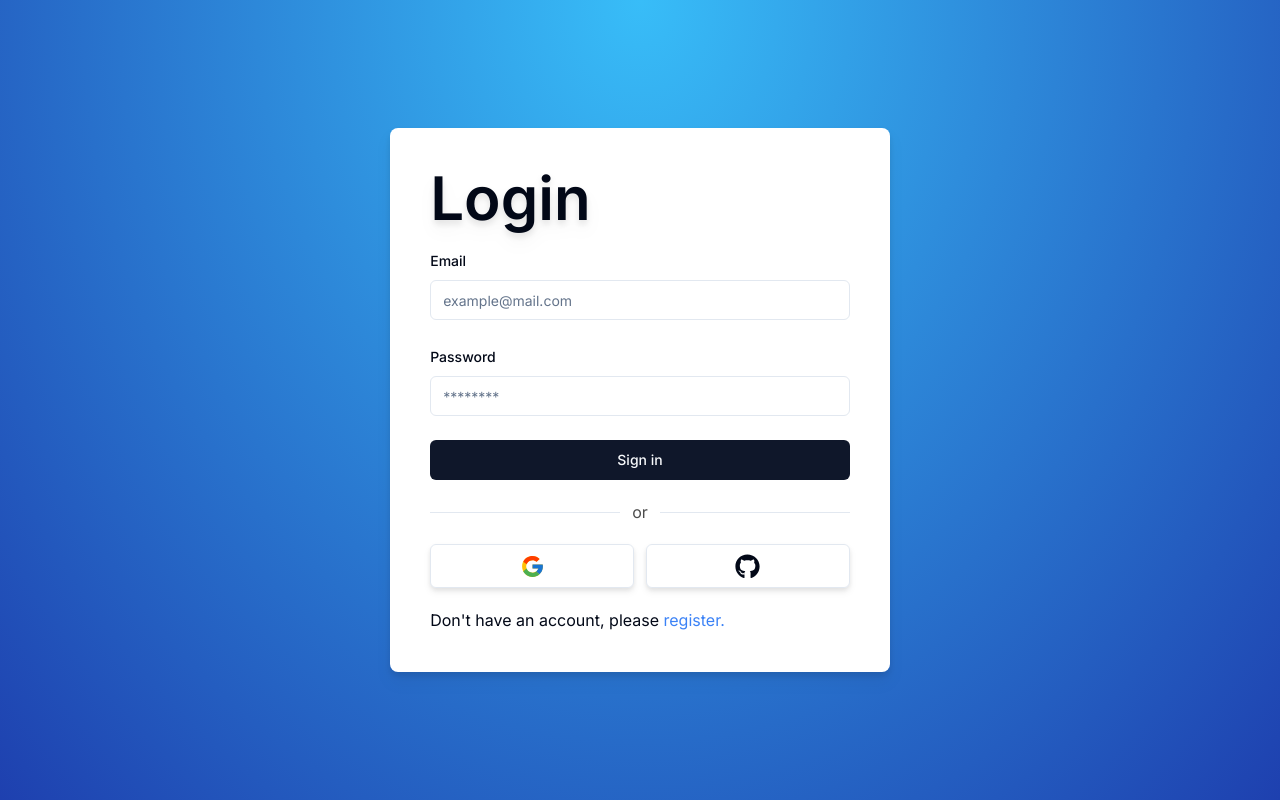
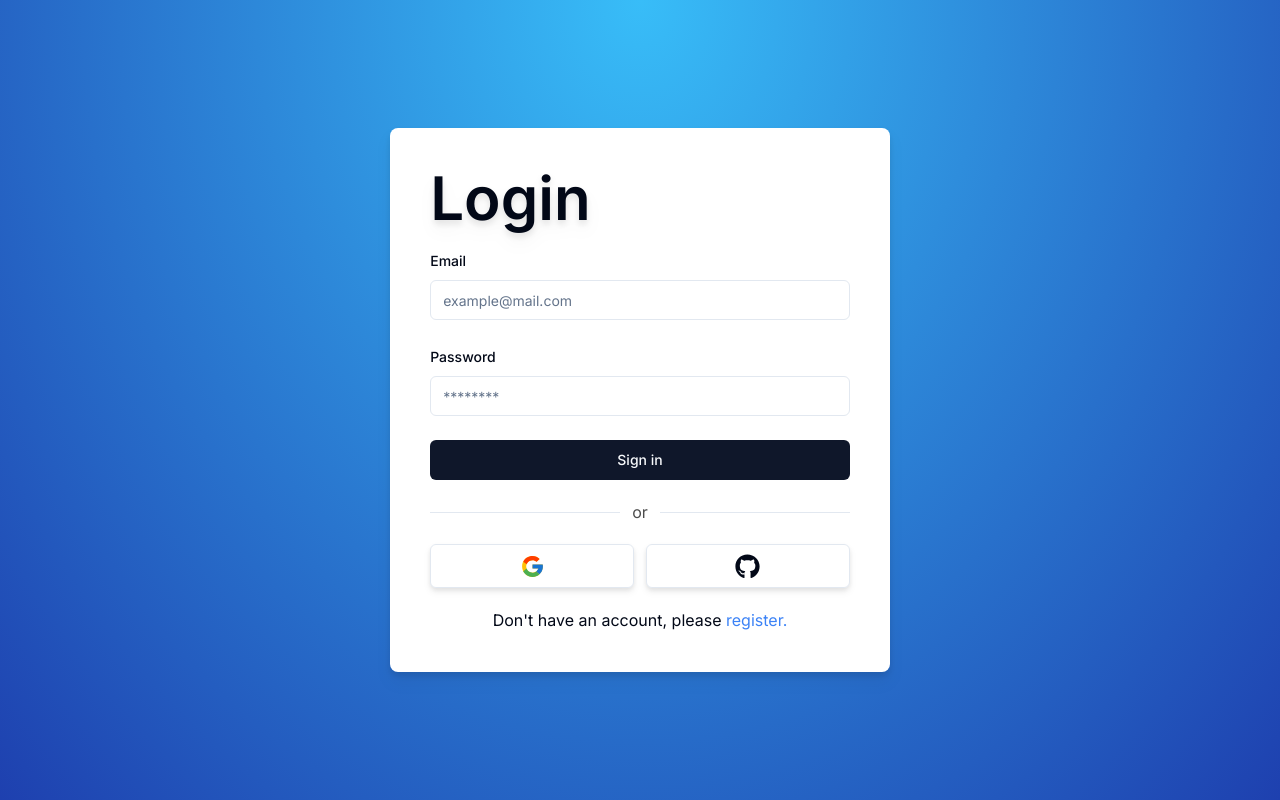
Before and after one commit to abhijayrajvansh/backend-library, a Next.js app in the folder next-auth/: page /login in a window 1280 px wide. Built offline with nearby package versions, Linux system fonts and the light colour scheme.

Commit message:
fix: login page ui

```diff
--- a/next-auth/components/Login.tsx
+++ b/next-auth/components/Login.tsx
@@ -42,7 +42,7 @@ const page = () => {
 
         </div>
 
-        <p>
+        <p className="text-center">
           Don't have an account, please {" "}
           <Link className="text-blue-500 hover:underline underline-offset-4 cursor-pointer" href={'/register'}>register.</Link>
         </p>
```
